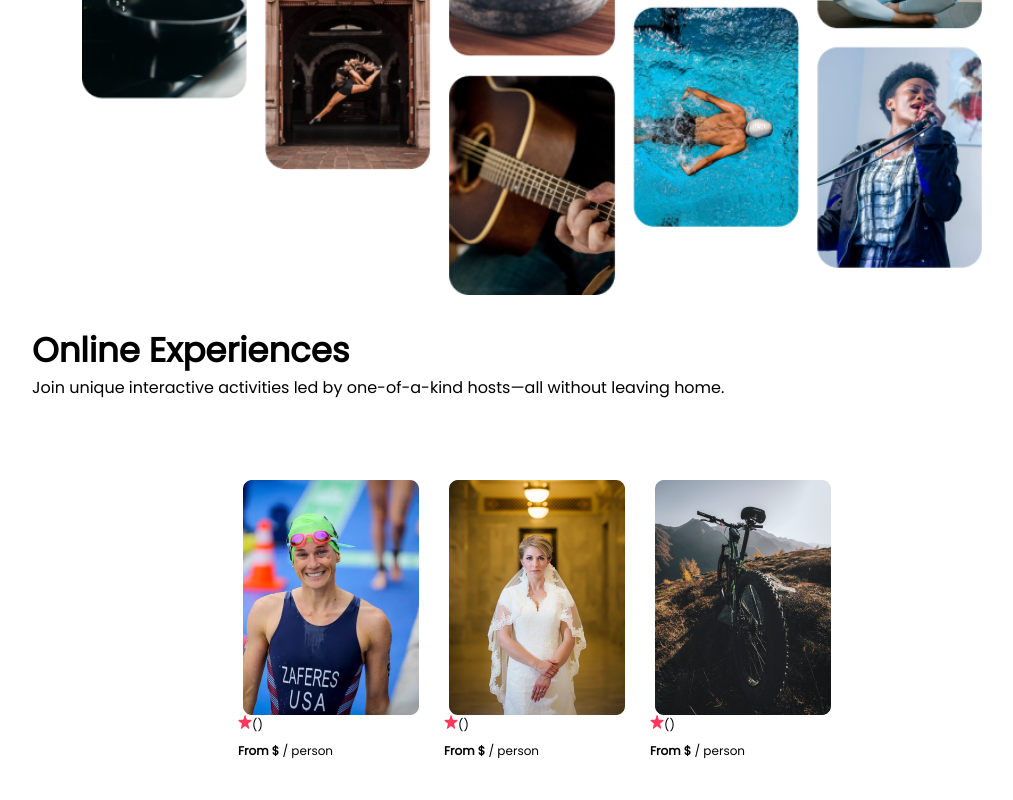
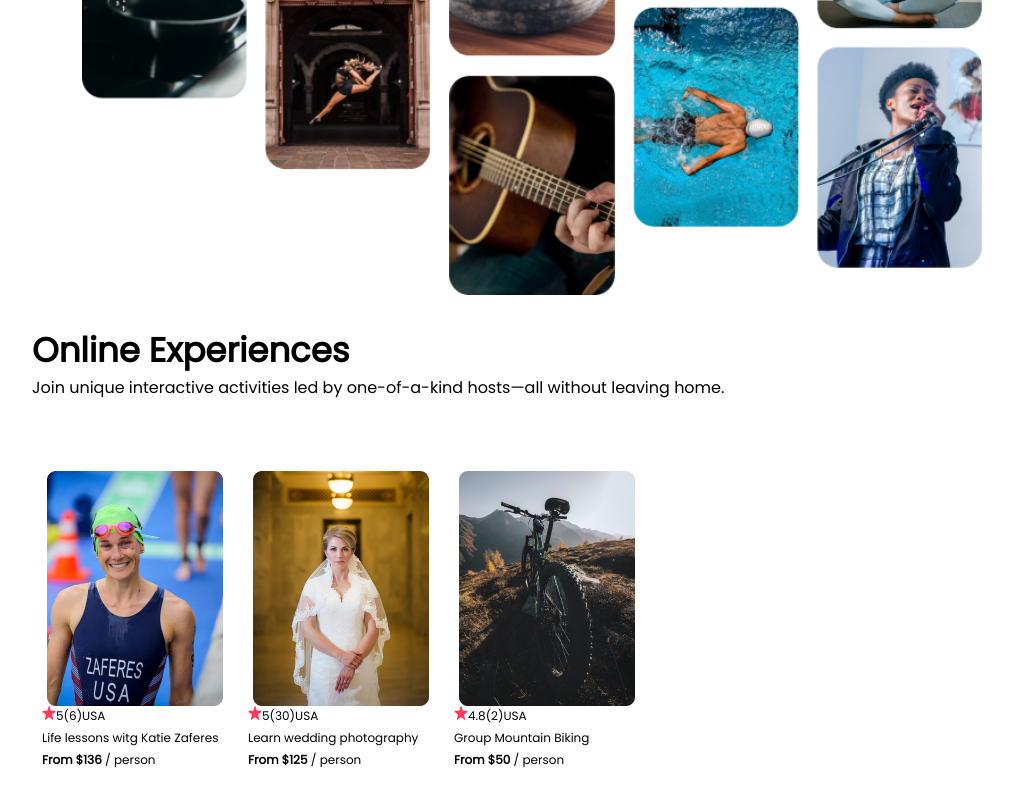
Before and after one commit to choMatt/AirBnb-Clone, a React (Vite) app: page / in a window 1280 px wide. Shown: the part 332-1132 px from the top of the page, without its empty margins (108-1121 px from the left). Built offline with nearby package versions, Linux system fonts and the light colour scheme.

Commit message:
added course section div for the blur scroll effect

```diff
--- a/src/components/Courses.jsx
+++ b/src/components/Courses.jsx
@@ -9,14 +9,22 @@ function Courses(){
         return (
             <Card
                 coverImg={card.coverImg}
+                rating={card.rating}
+                reviewCount={card.reviewCount}
+                country={card.country}
+                cardTitle={card.cardTitle}
+                price={card.price}
             />
         )
     })
 
     return (
-        <div className="courses">
-            {cardElements}
+        <div className="course-section">
+            <div className="courses">
+                {cardElements}
+            </div>
         </div>
+
     )
 }
 
```
